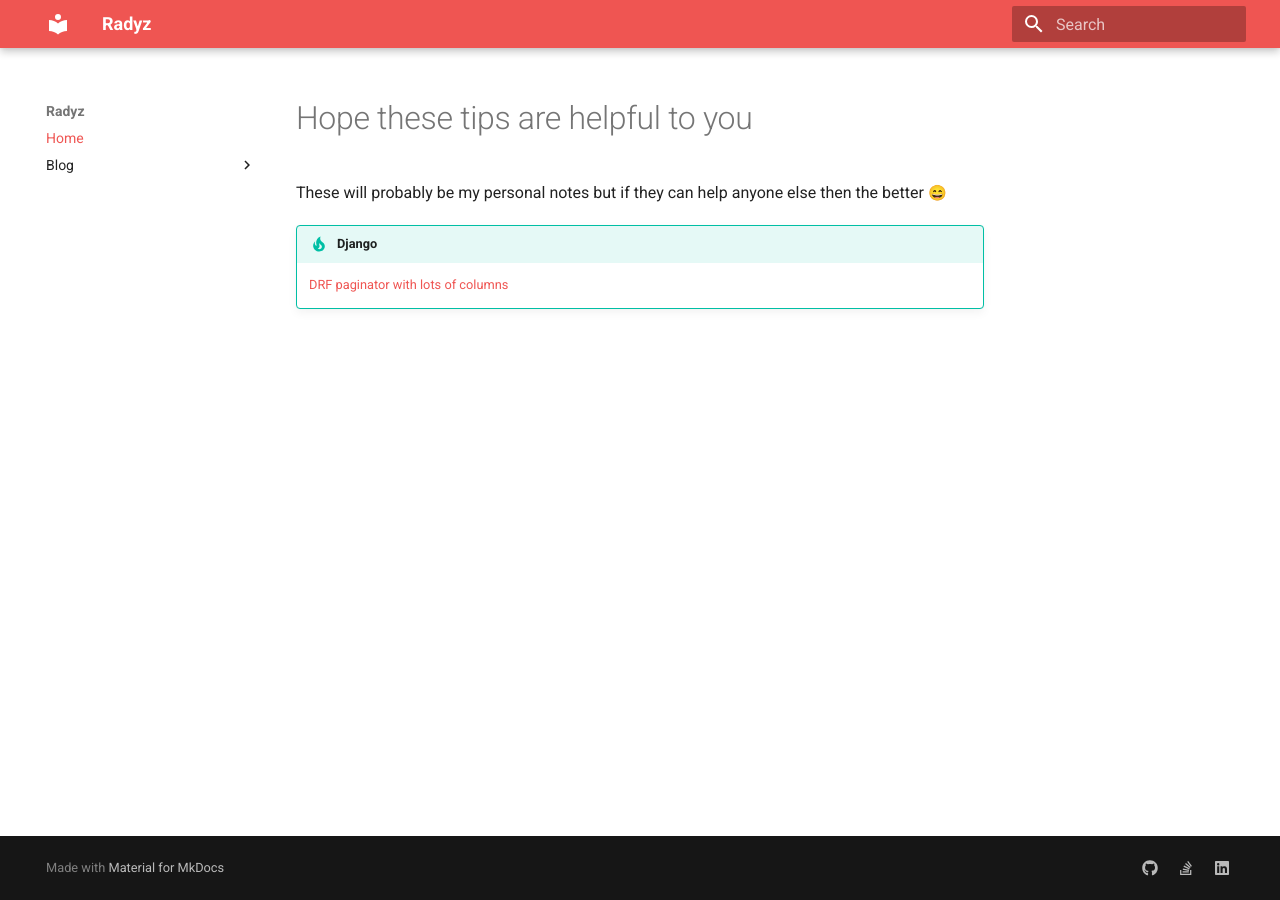
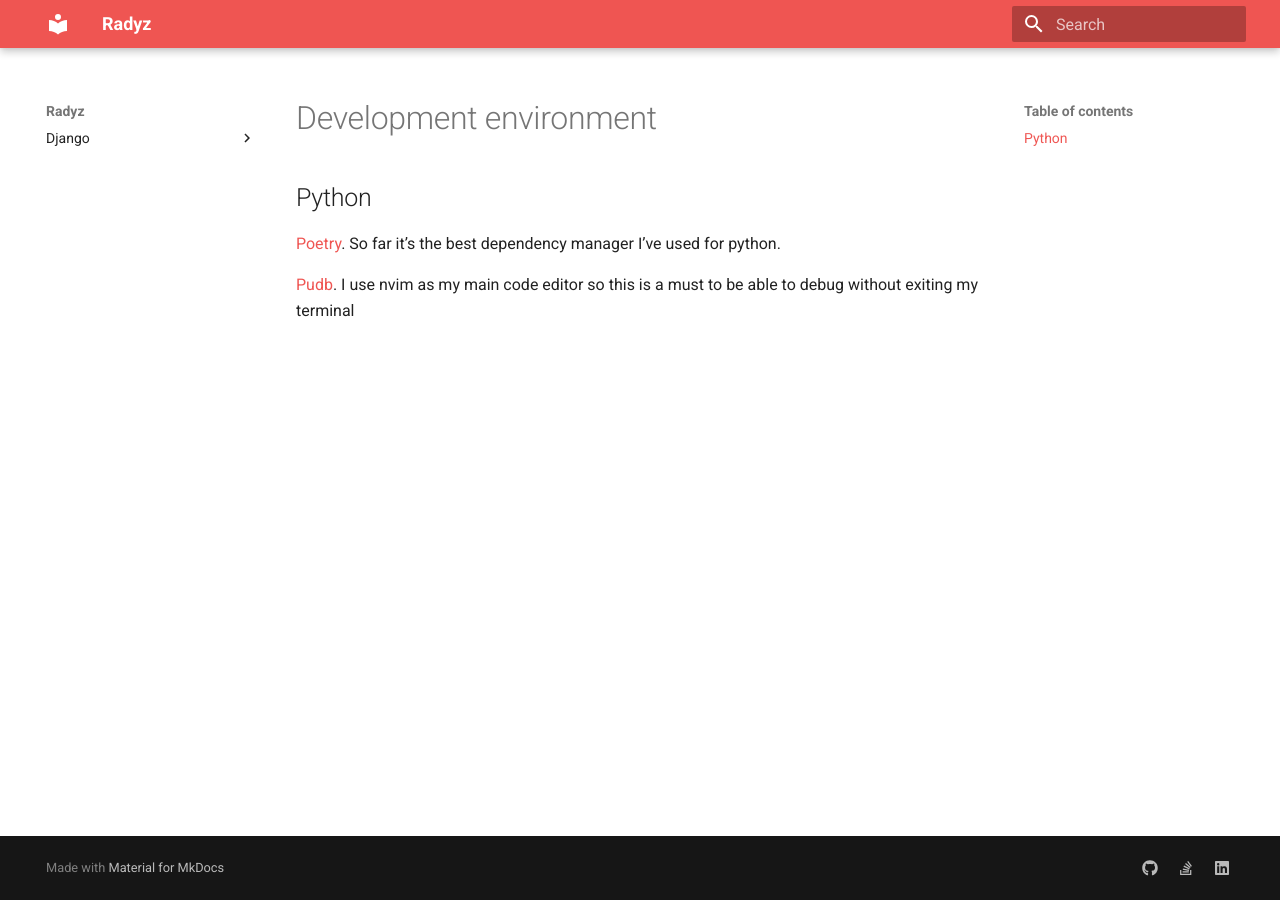
Before and after one commit to radyz/me, an MkDocs documentation site: the page built from docs/index.md, in a window 1280 px wide. Built offline with MkDocs 1.6.1 and Material for MkDocs 9.7.7, drawn with Linux system fonts in a browser that asks for light colours; emoji names are drawn with the system emoji font.

Commit message:
:construction: add mermaid library to render diagrams. use index page to describe environment setup

```diff
--- a/docs/index.md
+++ b/docs/index.md
@@ -1,8 +1,9 @@
-# Hope these tips are helpful to you
+# Development environment
 
-These will probably be my personal notes but if they can help anyone else
-then the better :smile:
+## Python
 
-!!! tip "Django"
+[Poetry](https://python-poetry.org). So far it's the best dependency manager
+I've used for python.
 
-    [DRF paginator with lots of columns](blog/drf-pagenumber-paginator-performance.md)
+[Pudb](https://pypi.org/project/pudb/). I use nvim as my main code editor so
+this is a must to be able to debug without exiting my terminal
--- a/mkdocs.yml
+++ b/mkdocs.yml
@@ -3,9 +3,9 @@ site_url: https://radyz.me/
 site_author: Ernesto Chavez Sanchez
 site_description: Tales of a newbie
 nav:
-  - Home: index.md
-  - Blog:
-    - blog/drf-pagenumber-paginator-performance.md
+  - Django:
+    - django/drf-pagenumber-paginator-performance.md
+    - django/cloud-run-app.md
 theme:
   name: material
   palette:
@@ -34,7 +34,11 @@ markdown_extensions:
       use_pygments: True
       linenums: True
   - pymdownx.inlinehilite
-  - pymdownx.superfences
+  - pymdownx.superfences:
+      custom_fences:
+        - name: mermaid
+          class: mermaid
+          format: !!python/name:pymdownx.superfences.fence_div_format
   - pymdownx.emoji:
       emoji_index: !!python/name:materialx.emoji.twemoji
       emoji_generator: !!python/name:materialx.emoji.to_svg
@@ -46,3 +50,5 @@ plugins:
   - search:
       lang:
         - en
+extra_javascript:
+  - https://unpkg.com/mermaid@8.6.4/dist/mermaid.min.js
```
Also changed, not shown: docs/django/cloud-run-app.md (added, +1 -0 lines), docs/django/drf-pagenumber-paginator-performance.md (renamed from docs/blog/drf-pagenumber-paginator-performance.md).
